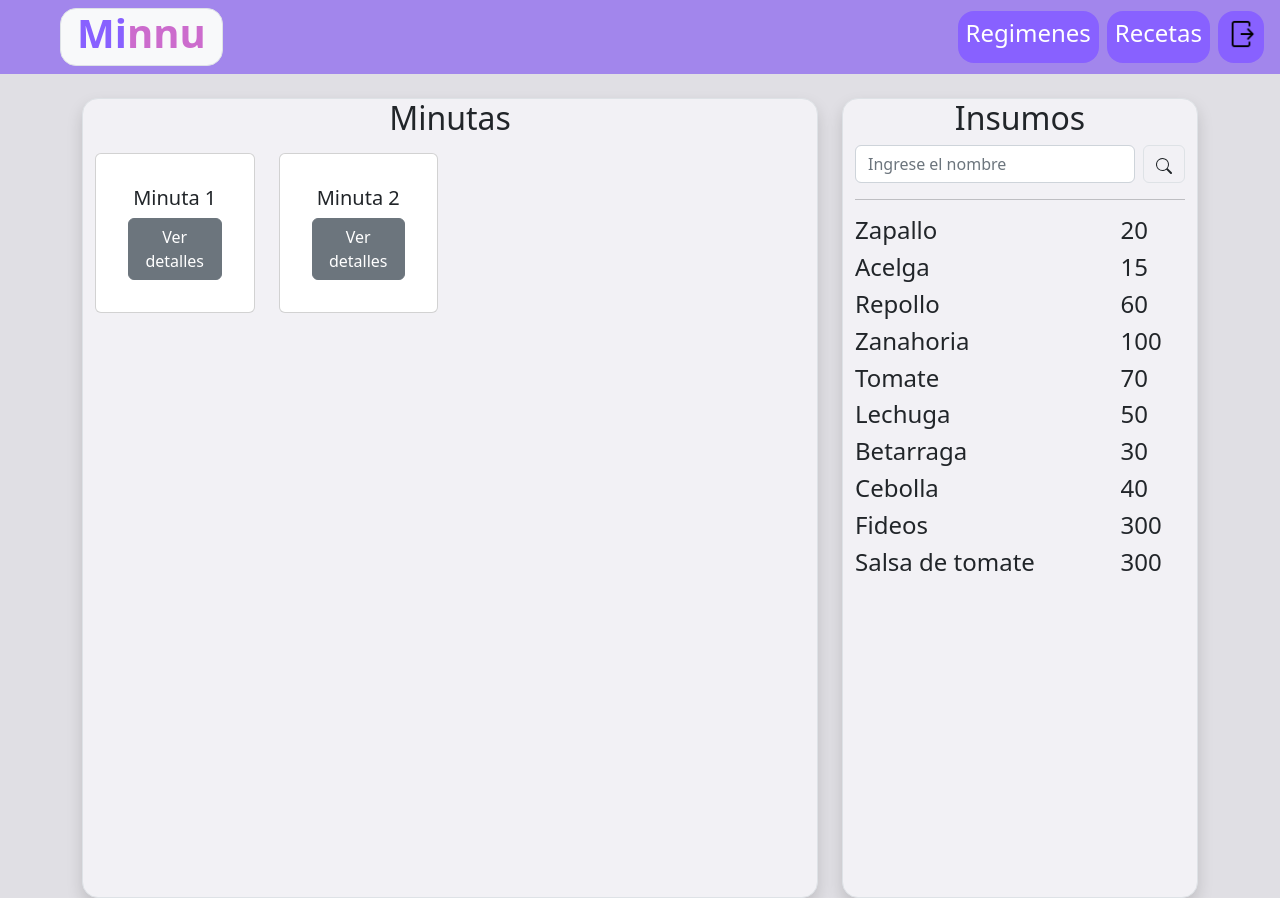
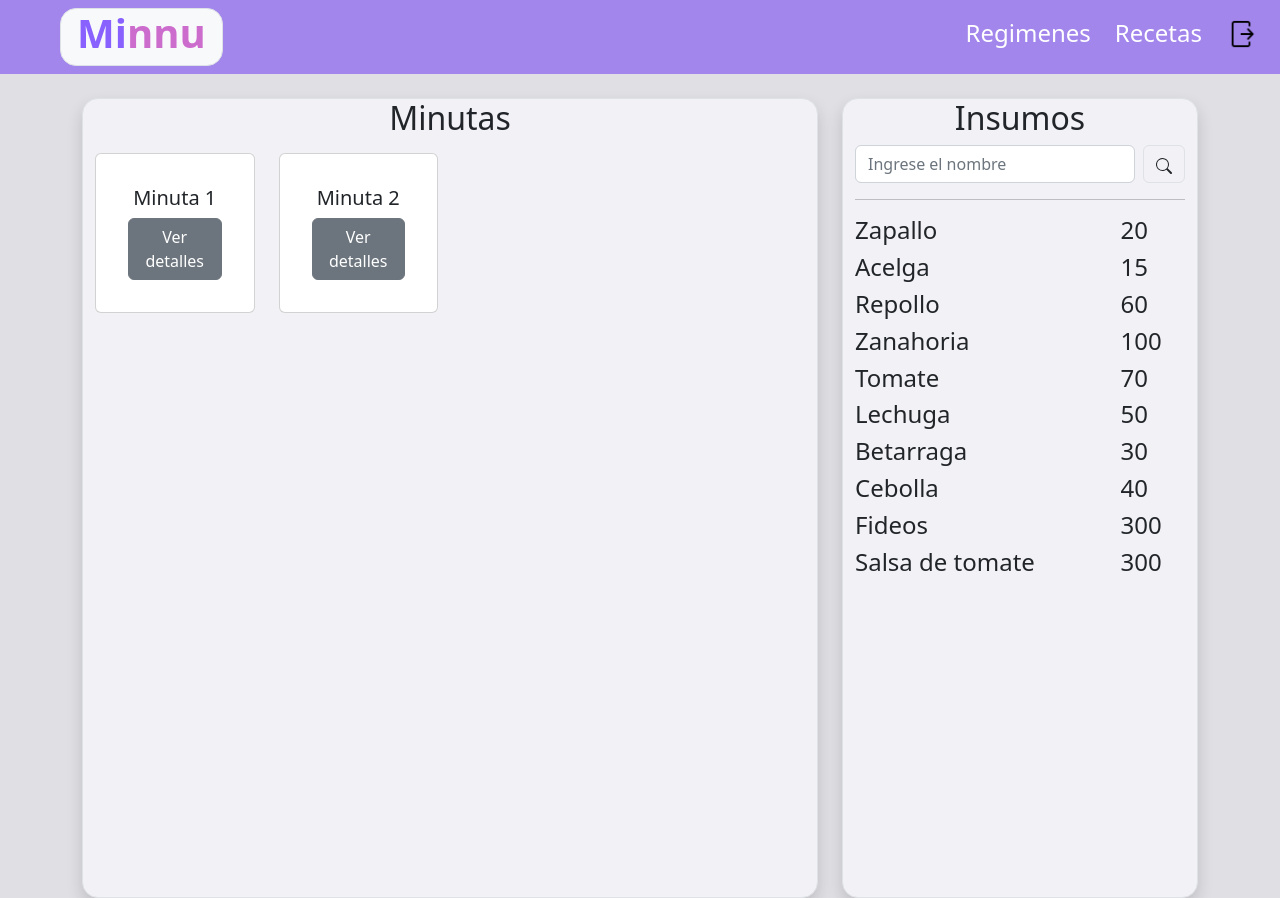
Before and after one commit to camilainf/Minnu, an Angular app: page / in a window 1280 px wide. Built offline with nearby package versions, Linux system fonts and the light colour scheme.

Commit message:
fix(toggler-navbar): color

```diff
--- a/src/app/components/header/header.component.scss
+++ b/src/app/components/header/header.component.scss
@@ -19,9 +19,9 @@ nav {
     color: $color-rosado;
 }
 
-.nav-item{
+/* .nav-item{
     background-color: $color-morado;
-}
+} */
 
 h4{
     color: white
```
